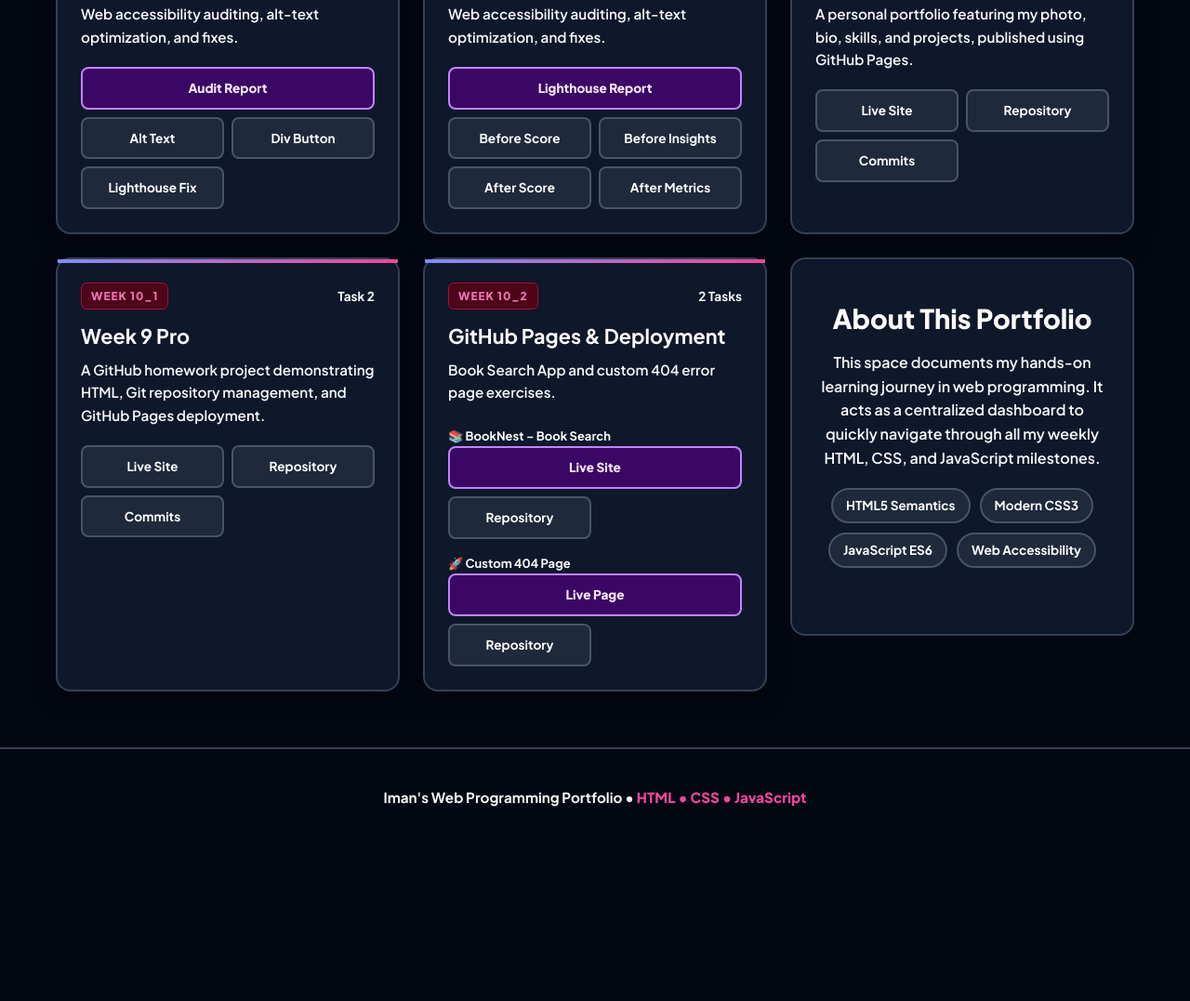
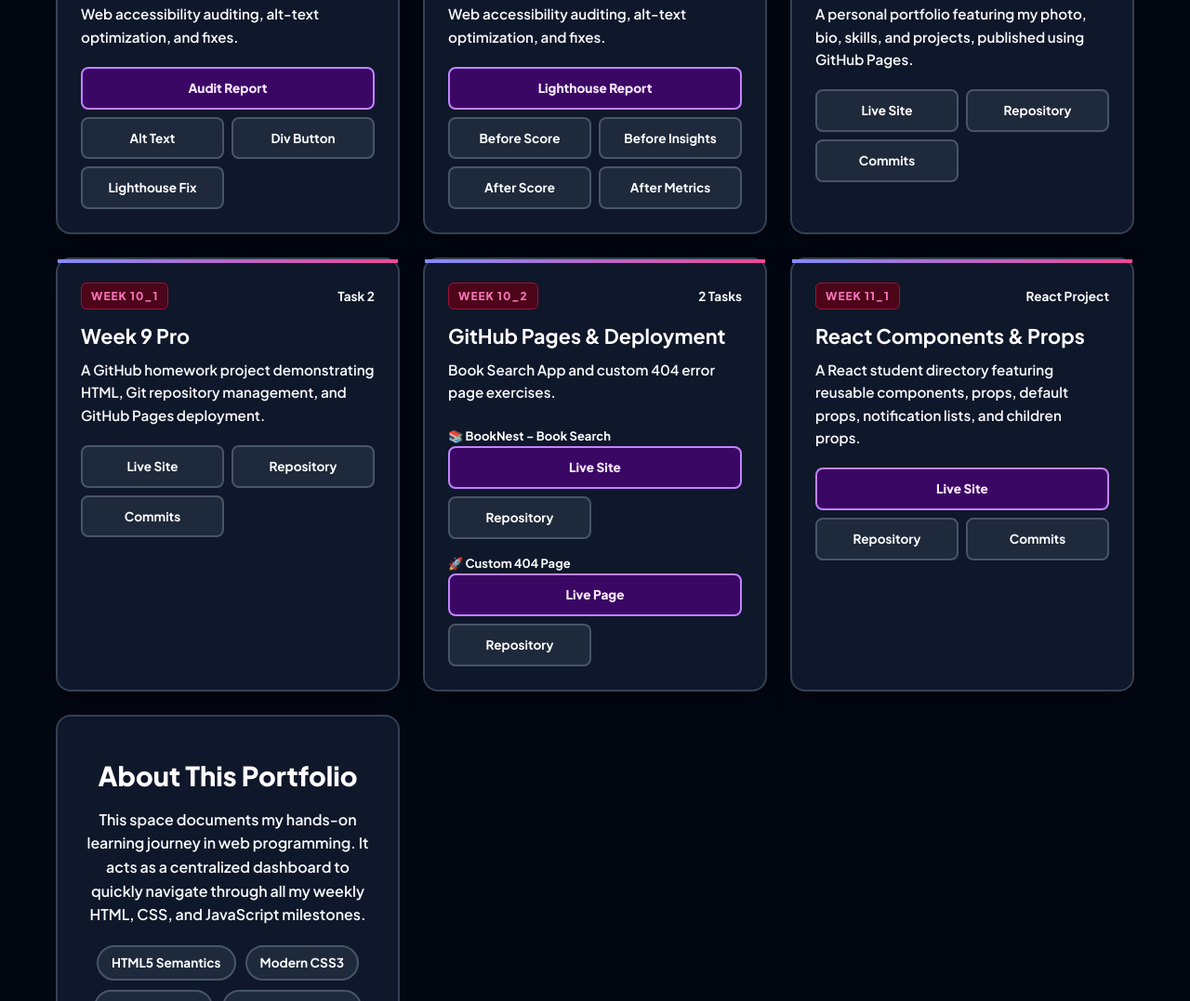
Before and after one commit to rawatimansingh718-Vk/Iman, a plain HTML site: page index.html in a window 1280 px wide. Shown: the part 2394-3471 px from the top of the page at 93% size. Before the commit the page ends 3304 px from the top, so only its background shows below. Drawn offline with Linux system fonts and the light colour scheme.

Commit message:
Add Week 11_1 React project section to index.html

```diff
--- a/index.html
+++ b/index.html
@@ -684,6 +684,36 @@
     </div>
 </div>
 
+
+<!-- Week 11_1 -->
+<div class="week-card">
+    <div class="card-top">
+        <span class="week-badge">Week 11_1</span>
+        <span class="task-counter">React Project</span>
+    </div>
+
+    <h3>React Components & Props</h3>
+    <p>A React student directory featuring reusable components, props, default props, notification lists, and children props.</p>
+
+    <div class="tasks-container">
+        <a href="https://rawatimansingh718-vk.github.io/task11/"
+           class="task-btn special" target="_blank" rel="noopener noreferrer">
+            Live Site
+        </a>
+
+        <a href="https://github.com/rawatimansingh718-Vk/task11"
+           class="task-btn" target="_blank" rel="noopener noreferrer">
+            Repository
+        </a>
+
+        <a href="https://github.com/rawatimansingh718-Vk/task11/commits/main/"
+           class="task-btn" target="_blank" rel="noopener noreferrer">
+            Commits
+        </a>
+    </div>
+</div>
+
+
             <!-- About Section -->
         <section class="about-card" id="about">
             <h2>About This Portfolio</h2>
```
